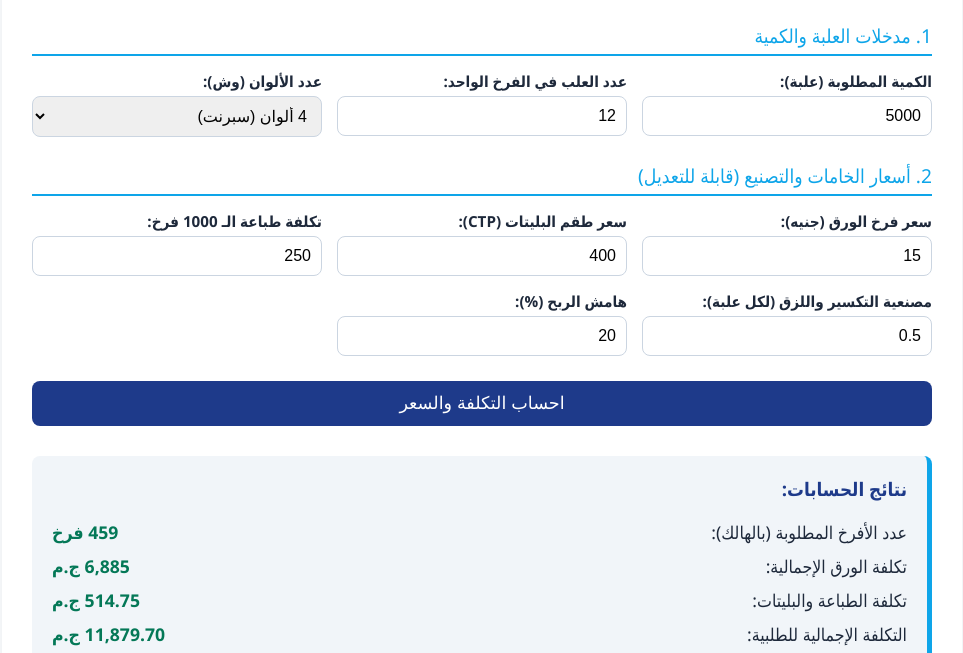
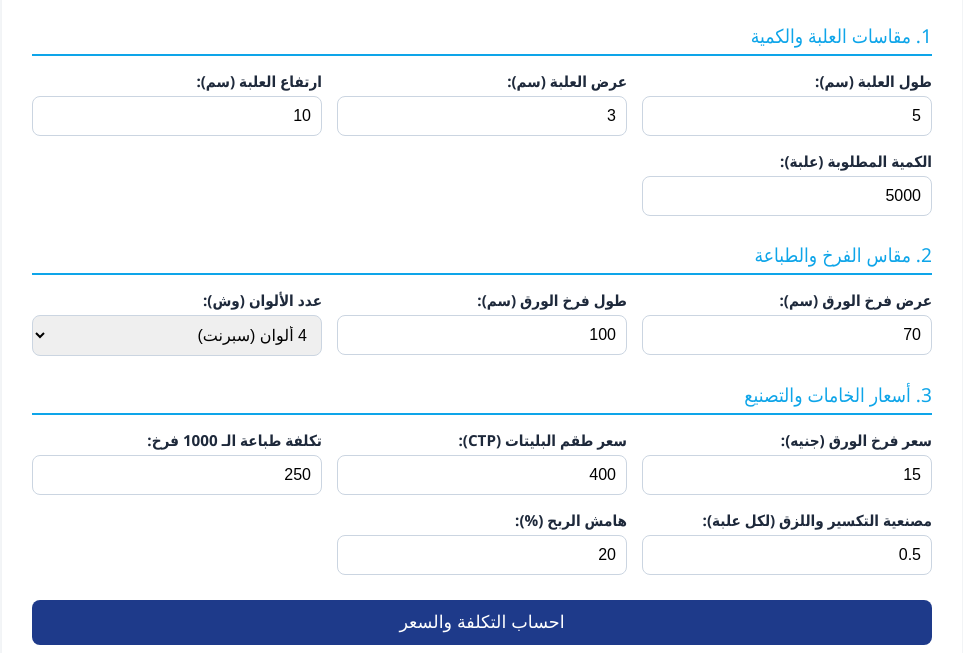
Before and after one commit to ahmedsalahelrayes/drug-box-calculator, a plain HTML site: page index.html in a window 1280 px wide. Both pictures are taken after a click on the button "احساب التكلفة والسعر". Shown: the part 117-770 px from the top of the page, without its empty margins (158-1121 px from the left). Drawn offline with Linux system fonts and the light colour scheme.

Commit message:
Update index.html

```diff
--- a/index.html
+++ b/index.html
@@ -1,4 +1,5 @@
-<!DOCTYPE html>
+
+  <!DOCTYPE html>
 <html lang="ar" dir="rtl">
 <head>
     <meta charset="UTF-8">
@@ -43,7 +44,7 @@
         }
         .grid {
             display: grid;
-            grid-template-columns: repeat(auto-fit, minmax(250px, 1fr));
+            grid-template-columns: repeat(auto-fit, minmax(220px, 1fr));
             gap: 15px;
         }
         .form-group {
@@ -110,15 +111,35 @@
 <div class="container">
     <h1>حاسبة أسعار علب الأدوية (كلاسيك)</h1>
 
-    <div class="section-title">1. مدخلات العلبة والكمية</div>
+    <div class="section-title">1. مقاسات العلبة والكمية</div>
     <div class="grid">
+        <div class="form-group">
+            <label for="length">طول العلبة (سم):</label>
+            <input type="number" id="length" value="5" step="0.1">
+        </div>
+        <div class="form-group">
+            <label for="width">عرض العلبة (سم):</label>
+            <input type="number" id="width" value="3" step="0.1">
+        </div>
+        <div class="form-group">
+            <label for="height">ارتفاع العلبة (سم):</label>
+            <input type="number" id="height" value="10" step="0.1">
+        </div>
         <div class="form-group">
             <label for="quantity">الكمية المطلوبة (علبة):</label>
             <input type="number" id="quantity" value="5000">
         </div>
+    </div>
+
+    <div class="section-title">2. مقاس الفرخ والطباعة</div>
+    <div class="grid">
         <div class="form-group">
-            <label for="boxesPerSheet">عدد العلب في الفرخ الواحد:</label>
-            <input type="number" id="boxesPerSheet" value="12">
+            <label for="sheetWidth">عرض فرخ الورق (سم):</label>
+            <input type="number" id="sheetWidth" value="70">
+        </div>
+        <div class="form-group">
+            <label for="sheetHeight">طول فرخ الورق (سم):</label>
+            <input type="number" id="sheetHeight" value="100">
         </div>
         <div class="form-group">
             <label for="colors">عدد الألوان (وش):</label>
@@ -130,7 +151,7 @@
         </div>
     </div>
 
-    <div class="section-title">2. أسعار الخامات والتصنيع (قابلة للتعديل)</div>
+    <div class="section-title">3. أسعار الخامات والتصنيع</div>
     <div class="grid">
         <div class="form-group">
             <label for="paperPrice">سعر فرخ الورق (جنيه):</label>
@@ -157,17 +178,21 @@
     <button onclick="calculatePrice()">احساب التكلفة والسعر</button>
 
     <div class="result-box" id="resultSection" style="display: none;">
-        <h3>نتائج الحسابات:</h3>
+        <h3>نتائج الحسابات الدقيقة:</h3>
         <div class="result-item">
-            <span>عدد الأفرخ المطلوبة (بالهالك):</span>
-            <span id="resSheets">0</span>
+            <span>مساحة العلبة المفرودة التقريبية:</span>
+            <span id="resBoxArea">0 سم²</span>
         </div>
         <div class="result-item">
-            <span>تكلفة الورق الإجمالية:</span>
-            <span id="resPaperCost">0 ج.م</span>
+            <span>عدد العلب التقديري في الفرخ الواحد:</span>
+            <span id="resBoxesPerSheet">0 علبة</span>
         </div>
         <div class="result-item">
-            <span>تكلفة الطباعة والبليتات:</span>
+            <span>عدد الأفرخ المطلوبة (بالهالك 10%):</span>
+            <span id="resSheets">0 فرخ</span>
+        </div>
+        <div class="result-item">
+            <span>تكلفة الورق والطباعة والبليتات:</span>
             <span id="resPrintCost">0 ج.م</span>
         </div>
         <div class="result-item">
@@ -183,16 +208,36 @@
 
 <script>
 function calculatePrice() {
-    // قراءة المدخلات
+    // 1. مدخلات المقاسات
+    let l = parseFloat(document.getElementById('length').value) || 0;
+    let w = parseFloat(document.getElementById('width').value) || 0;
+    let h = parseFloat(document.getElementById('height').value) || 0;
     let qty = parseFloat(document.getElementById('quantity').value) || 0;
-    let boxesPerSheet = parseFloat(document.getElementById('boxesPerSheet').value) || 1;
+
+    // مقاس فرخ الورق
+    let sW = parseFloat(document.getElementById('sheetWidth').value) || 70;
+    let sH = parseFloat(document.getElementById('sheetHeight').value) || 100;
+
+    // أسعار الخامات
     let paperPrice = parseFloat(document.getElementById('paperPrice').value) || 0;
     let platePrice = parseFloat(document.getElementById('platePrice').value) || 0;
     let printPricePerThousand = parseFloat(document.getElementById('printPrice').value) || 0;
     let finishingPerBox = parseFloat(document.getElementById('finishingPrice').value) || 0;
     let profitMargin = parseFloat(document.getElementById('profitMargin').value) || 0;
 
-    // حساب عدد الأفرخ الأساسي مع إضافة 10% هالك طباعة وقص
+    // حساب تقريبي لمقاس العلبة مفرودة (الجوانب الأربعة + الألسنة واللصق بزيادة 20% للتفريغ)
+    // محيط العلبة = (الطول + العرض) * 2 + الارتفاع أو حسب تصميم الصندوق الكلاسيك
+    let unfoldedWidth = (l + w) * 2 + 1.5; // مع مسافة اللصق
+    let unfoldedHeight = h + w + 2;       // مع الألسنة فوق وتحت
+    let boxArea = unfoldedWidth * unfoldedHeight;
+
+    let sheetArea = sW * sH;
+
+    // عدد العلب في الفرخ مع مراعاة مساحة الفاقد بين التبصيم (نقسم مساحة الفرخ على مساحة العلبة ونخصم 15% هالك تبصيم)
+    let boxesPerSheet = Math.floor((sheetArea / boxArea) * 0.85);
+    if (boxesPerSheet < 1) boxesPerSheet = 1;
+
+    // عدد الأفرخ مع هالك الطباعة 10%
     let rawSheets = qty / boxesPerSheet;
     let totalSheets = Math.ceil(rawSheets * 1.10);
 
@@ -201,23 +246,18 @@ function calculatePrice() {
     let printingTotalCost = (totalSheets / 1000) * printPricePerThousand;
     let finishingTotalCost = qty * finishingPerBox;
 
-    // إجمالي التكلفة بدون ربح
     let baseCost = paperTotalCost + printingTotalCost + platePrice + finishingTotalCost;
-
-    // إضافة هامش الربح
     let finalTotalWithProfit = baseCost * (1 + (profitMargin / 100));
-
-    // سعر العلبة الواحدة
     let pricePerBox = finalTotalWithProfit / qty;
 
     // عرض النتائج
+    document.getElementById('resBoxArea').innerText = boxArea.toFixed(1) + " سم²";
+    document.getElementById('resBoxesPerSheet').innerText = boxesPerSheet + " علبة";
     document.getElementById('resSheets').innerText = totalSheets.toLocaleString() + " فرخ";
-    document.getElementById('resPaperCost').innerText = paperTotalCost.toLocaleString() + " ج.م";
-    document.getElementById('resPrintCost').innerText = (printingTotalCost + platePrice).toLocaleString() + " ج.م";
+    document.getElementById('resPrintCost').innerText = (paperTotalCost + printingTotalCost + platePrice).toLocaleString(undefined, {maximumFractionDigits: 0}) + " ج.م";
     document.getElementById('resTotalCost').innerText = finalTotalWithProfit.toLocaleString(undefined, {minimumFractionDigits: 2, maximumFractionDigits: 2}) + " ج.م";
     document.getElementById('resBoxPrice').innerText = pricePerBox.toLocaleString(undefined, {minimumFractionDigits: 2, maximumFractionDigits: 2}) + " ج.م";
 
-    // إظهار صندوق النتائج
     document.getElementById('resultSection').style.display = 'block';
 }
 </script>
```
